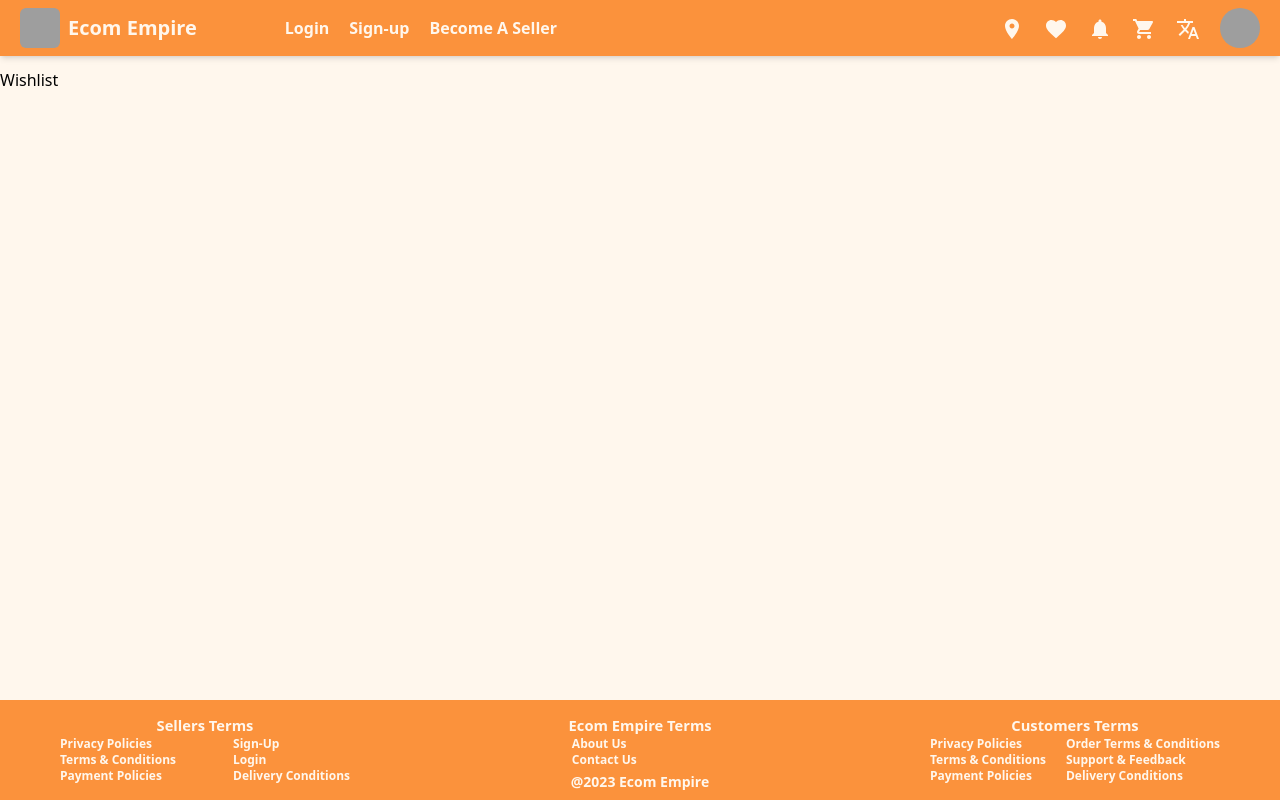
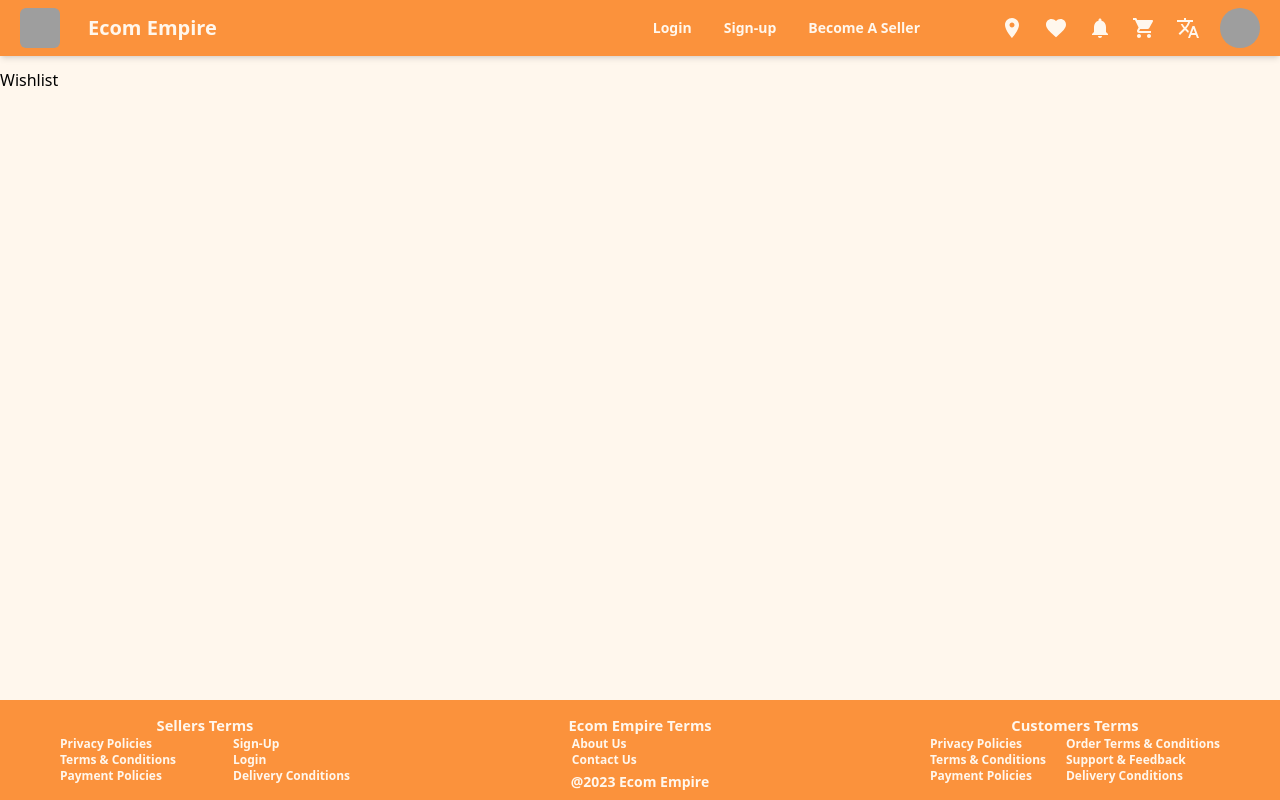
Before and after one commit to azazali186/ecom-empire, a Next.js app: page /wishlist in a window 1280 px wide. Built offline with nearby package versions, Linux system fonts and the light colour scheme; grey boxes are pictures that could not be loaded.

Commit message:
Css Updated

```diff
--- a/components/catagory/CategoryCard.tsx
+++ b/components/catagory/CategoryCard.tsx
@@ -17,7 +17,7 @@ type CategoryCardProps = {
 
 const CategoryCard: React.FC<CategoryCardProps> = ({ category }) => {
   return (
-    <div className="bg-orange-100 front min-w-fit p-4 my-4 mr-6 shadow-lg rounded-md cursor-pointer">
+    <div className="bg-orange-100 text-sm front min-w-fit p-4 my-4 mr-6 shadow-lg rounded-md cursor-pointer">
       <Link
         href={`/catagories/${category.slug.toLowerCase().replaceAll(" ", "-")}`}
       >
@@ -28,7 +28,7 @@ const CategoryCard: React.FC<CategoryCardProps> = ({ category }) => {
           width="186"
           height="186"
         />
-        <h3 className="text-lg mt-2">{category.name}</h3>
+        <h3 className="text-base mt-2">{category.name}</h3>
       </Link>
     </div>
   );
--- a/components/catagory/Slide.tsx
+++ b/components/catagory/Slide.tsx
@@ -12,7 +12,7 @@ const Slide: React.FC<SlideProps> = ({ categories, slug }) => {
       {categories.map((category) => (
         <CategoryCard key={category.id} category={category} />
       ))}
-      <Link href={`/tags/${slug.toLowerCase().replaceAll(" ", "-")}`} className="p-4 bg-orange-400 text-orange-50 self-center">
+      <Link href={`/tags/${slug.toLowerCase().replaceAll(" ", "-")}`} className="p-4 bg-orange-400 rounded-lg text-orange-50 self-center">
         View More
       </Link>
     </div>
--- a/components/landing/Header.tsx
+++ b/components/landing/Header.tsx
@@ -23,10 +23,12 @@ const Header = () => {
             />
           </Link>
         </div>
-        <h1 className="cursor-pointer hover:scale-110 text-xl">
+        <h1 className="cursor-pointer hover:scale-110 ml-5 text-xl">
           <Link href={"/"}>Ecom Empire</Link>
         </h1>
-        <div className="flex gap-5 justify-center items-center ml-20 ">
+      </div>
+      <div className="right flex">
+        <div className="flex gap-8 justify-center text-sm items-center mr-20 ">
           <div className="cursor-pointer hover:scale-125">
             <Link href={"/auth/login"}>Login</Link>
           </div>
@@ -37,9 +39,7 @@ const Header = () => {
             <Link href={"/become-a-seller"}>Become A Seller</Link>
           </div>
         </div>
-      </div>
-      <div className="right">
-        <ul className="flex gap-5 justify-center items-center">
+        <ul className="flex gap-5 text-sm justify-center items-center">
           <li className="cursor-pointer hover:scale-125 ">
             <LocationOnIcon />
           </li>
--- a/components/product/ProductCard.tsx
+++ b/components/product/ProductCard.tsx
@@ -23,14 +23,14 @@ type ProductCardProps = {
 
 const ProductCard: React.FC<ProductCardProps> = ({ product }) => {
   return (
-    <div className="flipper h-full">
+    <div className="flipper h-full text-sm">
       <div className="bg-orange-100 front min-w-fit p-4 my-4 mr-6 shadow-lg rounded-md cursor-pointer">
         <Image
           src={product.imageUrl}
           alt={product.name}
           className="w-48 h-48 object-cover rounded-t-md" width="186" height="186"
         />
-        <h3 className="text-lg mt-2">{product.name}</h3>
+        <h3 className="text-base mt-2">{product.name}</h3>
           <p className="text-orange-400 flex justify-between items-center font-bold">
             <span>${product?.price?.toFixed(2)}</span>
             <span className="gap-2 flex"><FavoriteIcon />{ product.likes || 0 }</span>
--- a/components/product/Slide.tsx
+++ b/components/product/Slide.tsx
@@ -12,7 +12,7 @@ const Slide: React.FC<SlideProps> = ({ products, slug }) => {
       {products.map((product) => (
         <ProductCard key={product.id} product={product} />
       ))}
-      <Link href={`/tags/${slug}`} className="p-4 bg-orange-400 text-orange-50 self-center">
+      <Link href={`/tags/${slug}`} className="p-4 bg-orange-400 rounded-lg text-orange-50 self-center">
         View More
       </Link>
     </div>
```
Lines whose indentation alone changed are shown as unchanged.
